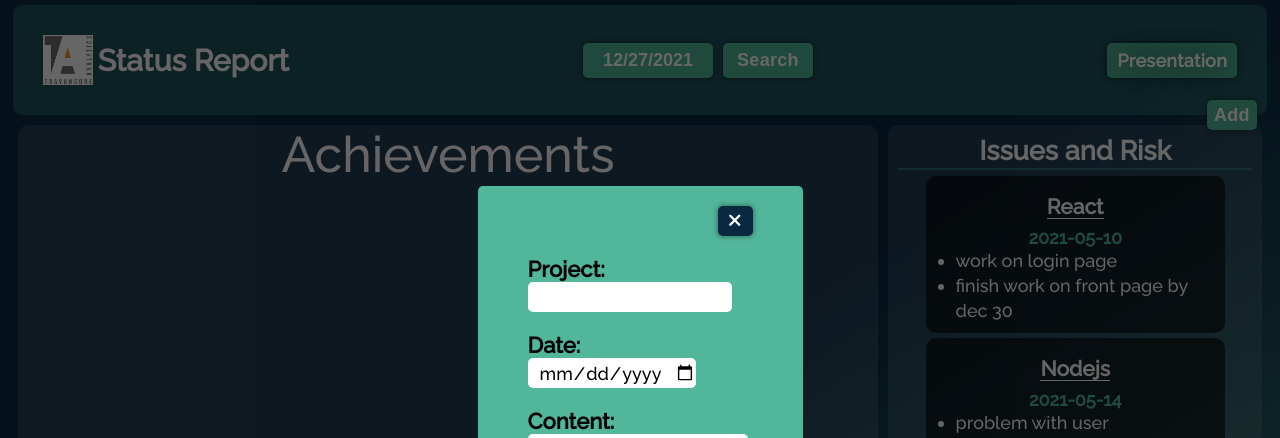
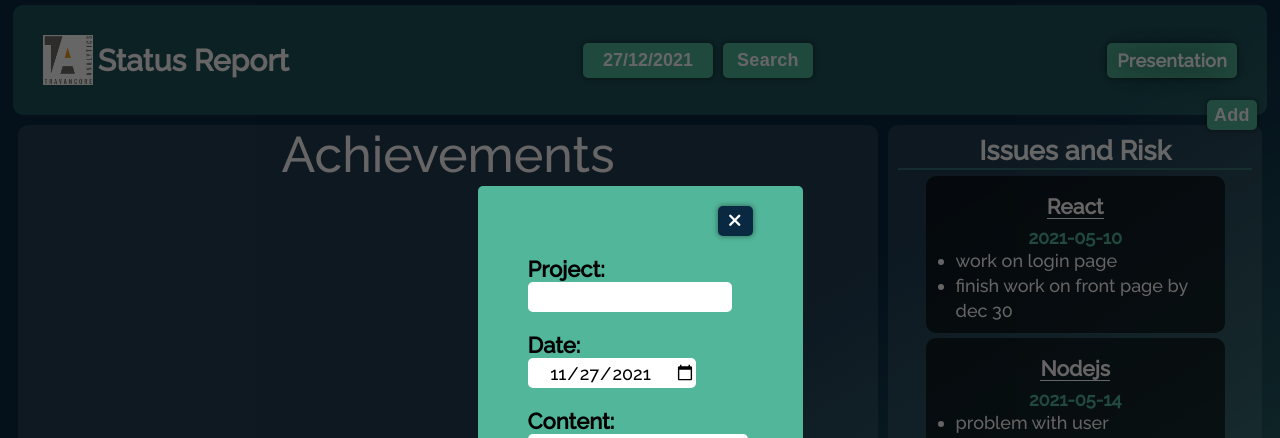
Before and after one commit to ShubhangaRbeeragere/status_report_app, a React (Create React App) app in the folder status-report-app/: page /home in a window 1280 px wide. Both pictures are taken after a click on the button "Add". Shown: the top 438 px of the page. Built offline with nearby package versions, Linux system fonts and the light colour scheme.

Commit message:
added date to the form

```diff
--- a/status-report-app/src/statusReportPage/Home.css
+++ b/status-report-app/src/statusReportPage/Home.css
@@ -221,6 +221,7 @@
   z-index: 10;
   display: grid;
   place-items: center;
+  transition: 1s;
 }
 .homePage .addListWrapper form {
   background-color: #52b69a;
--- a/status-report-app/src/statusReportPage/Home.js
+++ b/status-report-app/src/statusReportPage/Home.js
@@ -7,16 +7,27 @@ import './Home.css'
 
 export const HomePage = (params) => {
     const [date, setDate] = useState(new Date());
-    const [addList, setAddList] = useState({AddListButtonState: false, project: "", date: date.toLocaleDateString().replaceAll("/", "-"), content: ""})
-    //function for addList template
+    let formDate = `${date.getFullYear()}-${date.getMonth()}-${date.getDate()}`;
+    const [addList, setAddList] = useState({AddListButtonState: false, project: "", date: formDate, content: ""})
+    //function for addList template///////////////////////////////
     //add or cancel the addlist
     function toggleAddlist() {
         let buttonState  = addList.AddListButtonState ? false: true;
         setAddList({...addList, AddListButtonState: buttonState})
     }
     //add all the data to the form elements
-    function addListinputValidate(e) {
-
+    function setFormDate() {
+        setAddList({...addList, date: date.toLocaleDateString().replaceAll("/", "-")});
+    }
+    function addListInputValidate(e) {
+       console.log(e.target.name, e.target.value);
+       setAddList({...addList, [e.target.name]: e.target.value})
+    }
+    function addListFormValidate(e) {
+        e.preventDefault();
+        console.log("form submitted");
+        setAddList({...addList, AddListButtonState: false})
+        console.log(addList);
     }
     const toDoList = [
         {
@@ -95,12 +106,19 @@ export const HomePage = (params) => {
        console.log(`selected Date is ${dateValue}`);
     }
     return(
-
-            <div className="homePage">
-                 <Header date = {date} setDate = {setDate} fetchData = {fetchData}/>
-                 <Achievements/>
-                 <ToDoList toDoList = {toDoList} toggleAddList = {toggleAddlist}/>
-                 {addList.AddListButtonState && <AddList toggleAddList = {toggleAddlist} date={date} setDate={setDate}/>}
-            </div>
+        <div className="homePage">
+            <Header date = {date} setDate = {setDate} fetchData = {fetchData}/>
+            <Achievements/>
+            <ToDoList toDoList = {toDoList} toggleAddList = {toggleAddlist}/>
+            {  addList.AddListButtonState &&
+               <AddList toggleAddList = {toggleAddlist}
+                    addListInputValidate = {addListInputValidate}
+                    addListFormValidate = {addListFormValidate}
+                    addList = {addList}
+                    setAddList = {setAddList}
+                    date={date} formDate = {formDate}
+                    />
+            }
+        </div>
    )
 }
--- a/status-report-app/src/statusReportPage/Home.scss
+++ b/status-report-app/src/statusReportPage/Home.scss
@@ -243,6 +243,7 @@ $warning: rgb(192, 12, 12);
         z-index: 10;
         display: grid;
         place-items: center;
+        transition: 1s;
         form{
             background-color: $subColor;
             padding: 20px 50px;
--- a/status-report-app/src/statusReportPage/components/header/period.js
+++ b/status-report-app/src/statusReportPage/components/header/period.js
@@ -12,7 +12,7 @@ export const Period = (props) => {
                 <option value="wednesday">Wednesday</option>
                 <option value="thursday">Thursday</option>
             </select> */}
-            <DatePicker selected={props.date} className="datePicker" onChange={(date) => props.setDate(date)}/>
+            <DatePicker dateFormat="dd/MM/yyyy" selected={props.date} className="datePicker" onChange={(date) => props.setDate(date)}/>
             <button className="searchButton" onClick={() => {props.fetchData()}}>Search</button>
         </div>
     )
--- a/status-report-app/src/statusReportPage/components/toDoList/addList.js
+++ b/status-report-app/src/statusReportPage/components/toDoList/addList.js
@@ -1,21 +1,25 @@
 export const AddList = (props) => {
+    let inputValidate = props.addListInputValidate;
+    let formValidate = props.addListFormValidate;
+    let addList = props.addList;
+
    return(
        <div className="addListWrapper">
-           <form action="#" onSubmit={() => {props.toggleAddList()}}>
-               <button className="cancelButton">
+           <form action="#" onSubmit={(e) => {formValidate(e)}}>
+               <button className="cancelButton" onClick={() => {props.toggleAddList()}}>
                     <i className="fas fa-times"></i>
                </button>
                <label>
                    Project:<br/>
-                   <input type="text" name="project" />
+                   <input type="text" value={addList.project} name="project" onChange={(e) => {inputValidate(e)}}/>
                </label>
                <label>
                     Date:<br/>
-                    <input type="date" name="date" />
+                    <input type="date" value={addList.date} name="date" onChange={(e) => {inputValidate(e)}}/>
                </label>
                <label>
                     Content:<br/>
-                    <textarea name="content" id="content" cols="30" rows="10"></textarea>
+                    <textarea name="content" value={addList.content} id="content" cols="30" rows="10" onChange={(e) => {inputValidate(e)}}></textarea>
                </label>
                <input className="submitButton" type="submit" value="Submit"/>
            </form>
```
Also changed, not shown: 1 other file (tests, documents, lock files or other folders).
